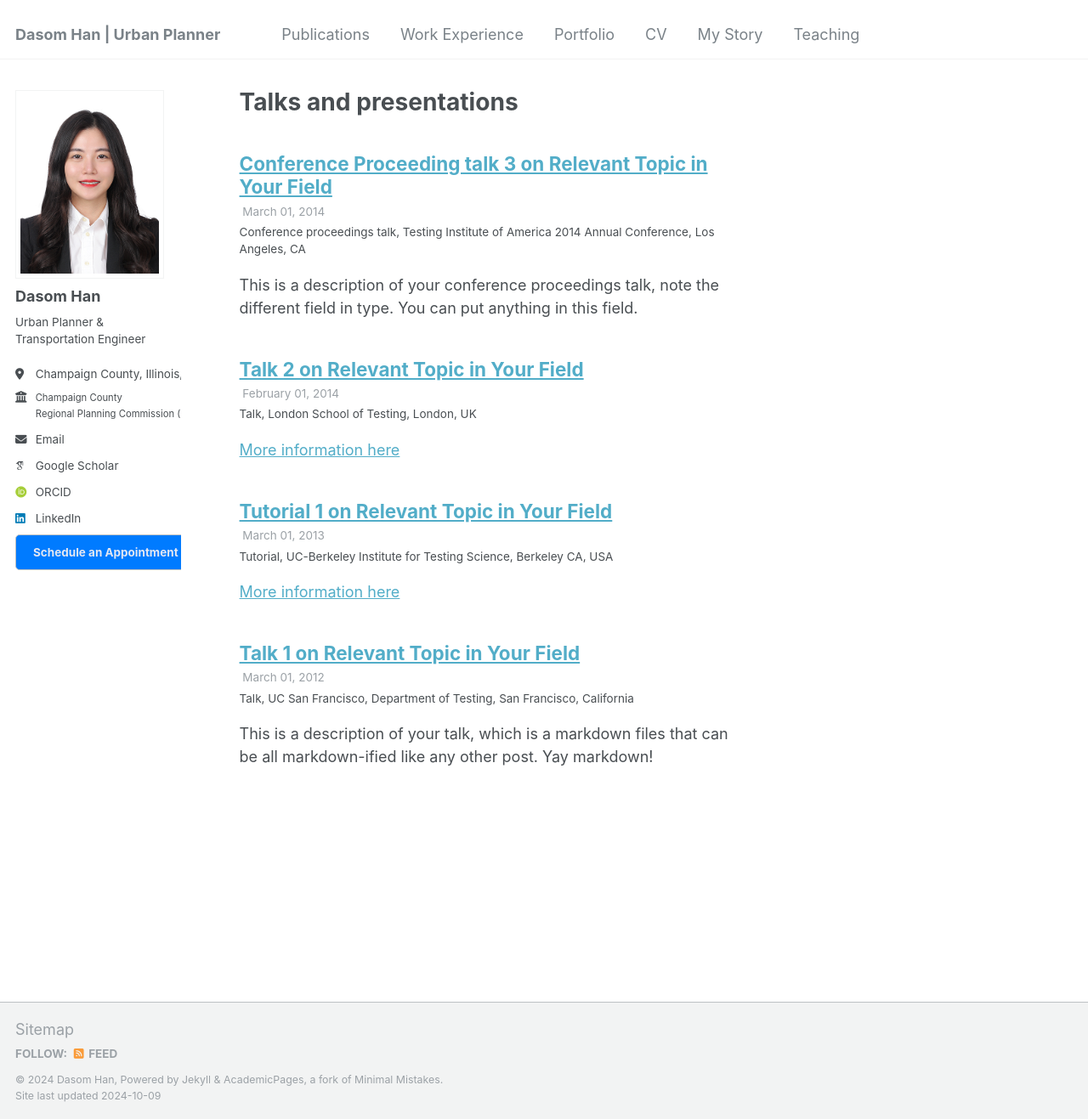
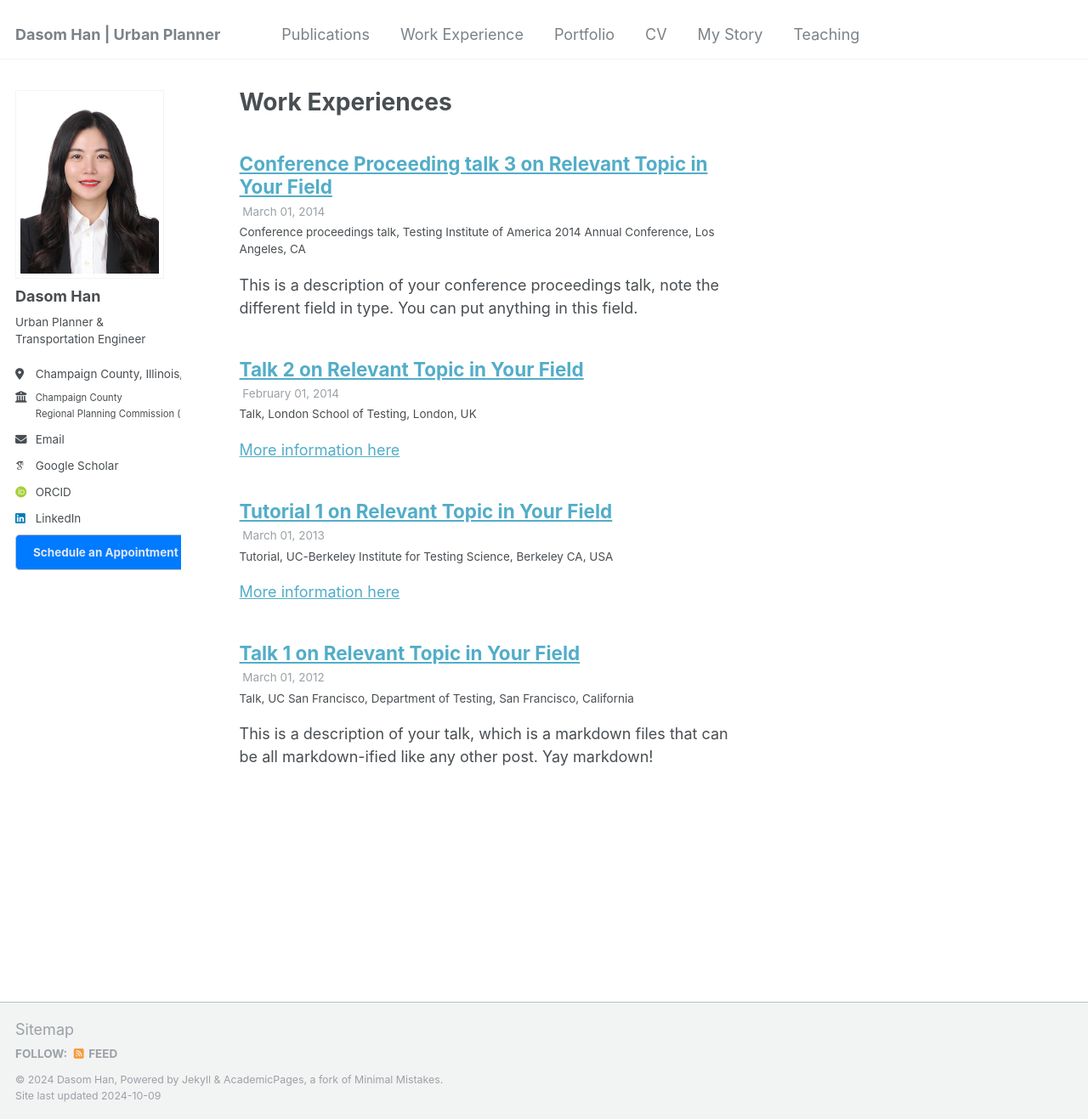
Before and after one commit to dasomh/dasomh.github.io, a Jekyll site: the page built from _pages/talks.html, in a window 1280 px wide and 1317 px high. Shown: the whole window at 85% size. Built offline with Jekyll 4.4.1, drawn with Linux system fonts in a browser that asks for light colours; some web fonts are replaced.

Commit message:
Update talks.html

```diff
--- a/_pages/talks.html
+++ b/_pages/talks.html
@@ -1,6 +1,6 @@
 ---
 layout: archive
-title: "Talks and presentations"
+title: "Work Experiences"
 permalink: /talks/
 author_profile: true
 ---
```
